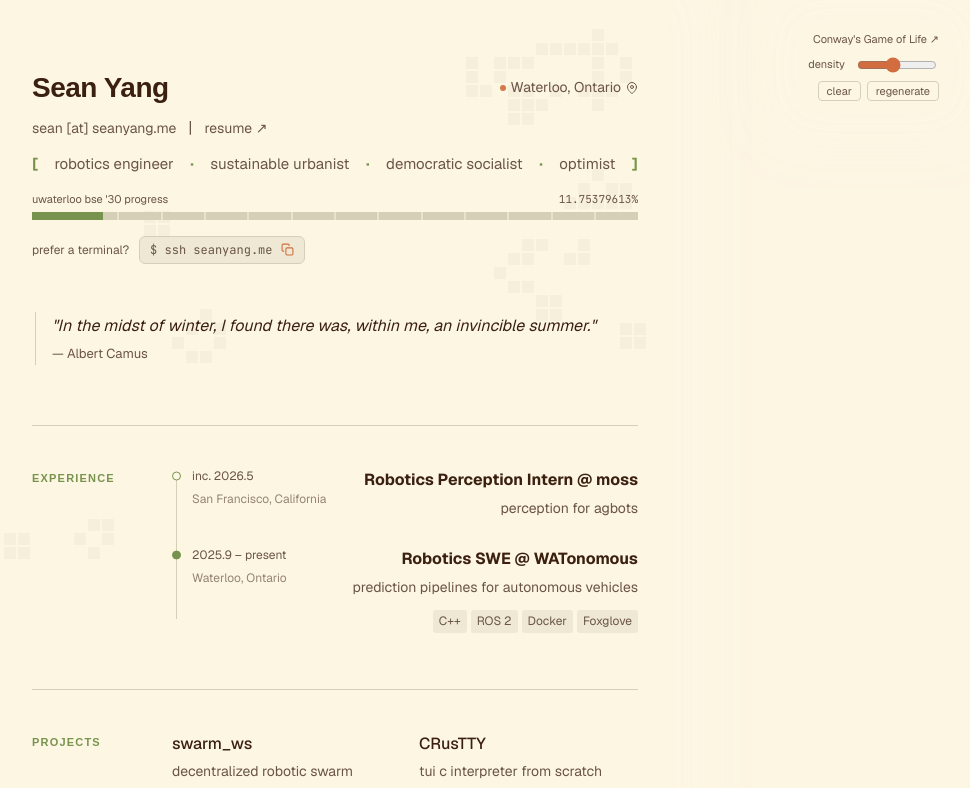
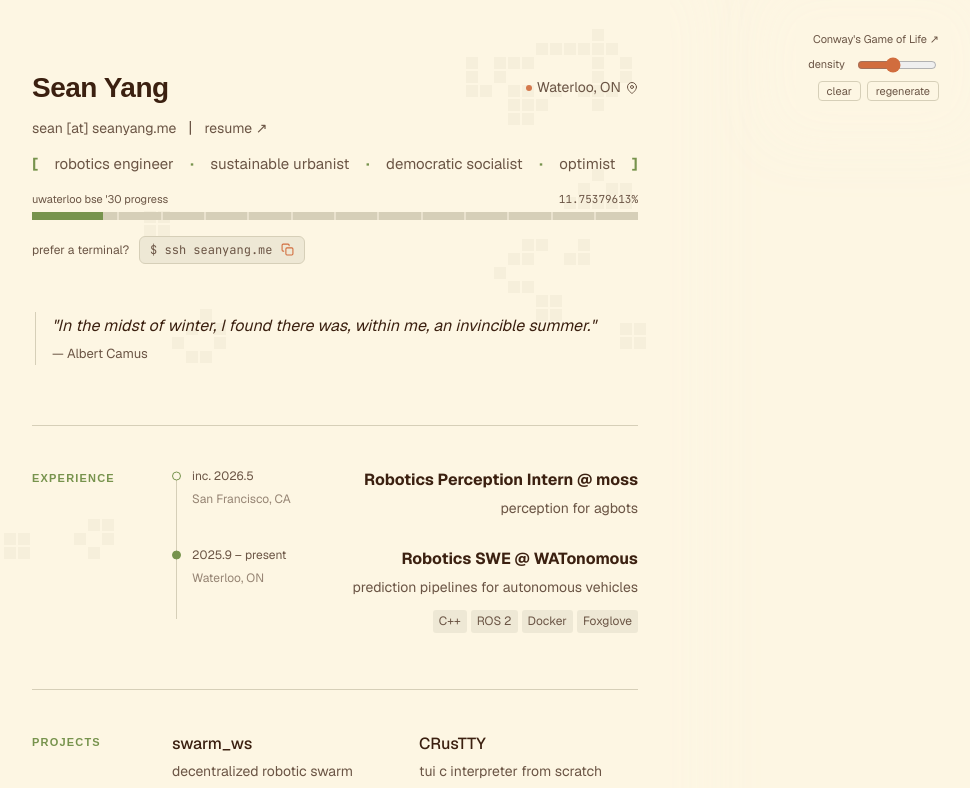
Before and after one commit to aicheye/seanyang.me, a Next.js app: page / in a window 1280 px wide. Shown: the top 788 px of the page, without its empty margins (305-1275 px from the left). Built offline with nearby package versions, Linux system fonts and the light colour scheme; a web font is replaced by a local one.

Commit message:
fix: update job locations to use abbreviations for consistency

```diff
--- a/src/app/page.tsx
+++ b/src/app/page.tsx
@@ -18,7 +18,7 @@ export default function Page() {
         <header>
           <div className="name-row">
             <h1>Sean Yang</h1>
-            <span className="location"><span className="pulse" />Waterloo, Ontario<FiMapPin size={12} /></span>
+            <span className="location"><span className="pulse" />Waterloo, ON<FiMapPin size={12} /></span>
           </div>
           <div className="tagline">
             <a href={primaryEmail.href}>{primaryEmail.label}</a>
--- a/src/data/jobs.ts
+++ b/src/data/jobs.ts
@@ -17,7 +17,7 @@ const jobs: Job[] = [
     description: "perception for agbots",
     website: "https://moss.ag/",
     logo: "/assets/jobs/moss.jpg",
-    location: "San Francisco, California",
+    location: "San Francisco, CA",
     technologies: [],
     dates: ["inc. 2026.5"],
     current: false,
@@ -28,7 +28,7 @@ const jobs: Job[] = [
     description: "prediction pipelines for autonomous vehicles",
     website: "https://watonomous.ca/projects/eve",
     logo: "/assets/jobs/watonomous.jpg",
-    location: "Waterloo, Ontario",
+    location: "Waterloo, ON",
     technologies: ["C++", "ROS 2", "Docker", "Foxglove"],
     dates: ["2025.9", "present"],
     current: true,
```
